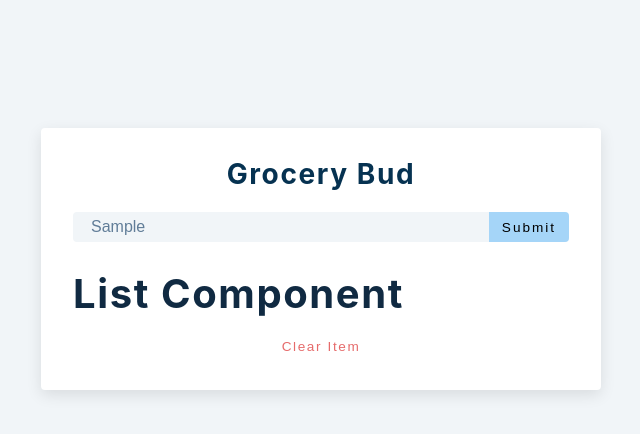
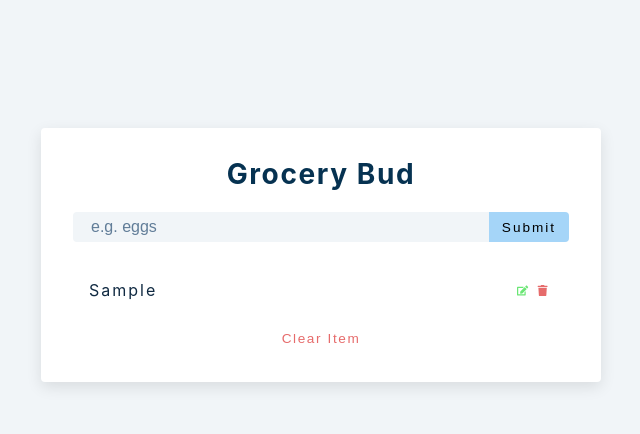
Before and after one commit to Siar416/grocery-bud-project, a React (Create React App) app in the folder setup/: page / in a window 1280 px wide. Both pictures are taken after typing "Sample" into the empty fields and a click on the button "Submit". Shown: the top 434 px of the page, without its empty margins (319-959 px from the left). Built offline with nearby package versions, Linux system fonts and the light colour scheme.

Commit message:
added some func to handle submit. passing data to list component and map through it to display items and buttons

```diff
--- a/setup/src/App.js
+++ b/setup/src/App.js
@@ -11,7 +11,16 @@
 
   const handleSubmit = (e) => {
     e.preventDefault();
-    console.log("hello");
+    if (!name) {
+      // display alert
+    } else if (name && isEditing) {
+      // deal with edit
+    } else {
+      // show alert
+      const newItem = { id: new Date().getTime().toString(), title: name };
+      setList([...list, newItem]);
+      setName("");
+    }
   };
 
   return (
@@ -33,7 +42,7 @@
         </div>
       </form>
       <div className="grocery-container">
-        <List />
+        <List items={list} />
         <button className="clear-btn">clear item</button>
       </div>
     </section>
--- a/setup/src/List.js
+++ b/setup/src/List.js
@@ -1,7 +1,26 @@
-import React from 'react'
-import { FaEdit, FaTrash } from 'react-icons/fa'
-const List = () => {
-  return <h2>list component</h2>
-}
+import React from "react";
+import { FaEdit, FaTrash } from "react-icons/fa";
+const List = ({ items }) => {
+  return (
+    <div className="grocery-list">
+      {items.map((item) => {
+        const { id, title } = item;
+        return (
+          <article className="grocery-item" key={id}>
+            <p className="title">{title}</p>
+            <div className="btn-container">
+              <button type="button" className="edit-btn">
+                <FaEdit />
+              </button>
+              <button type="button" className="delete-btn">
+                <FaTrash />
+              </button>
+            </div>
+          </article>
+        );
+      })}
+    </div>
+  );
+};
 
-export default List
+export default List;
```
